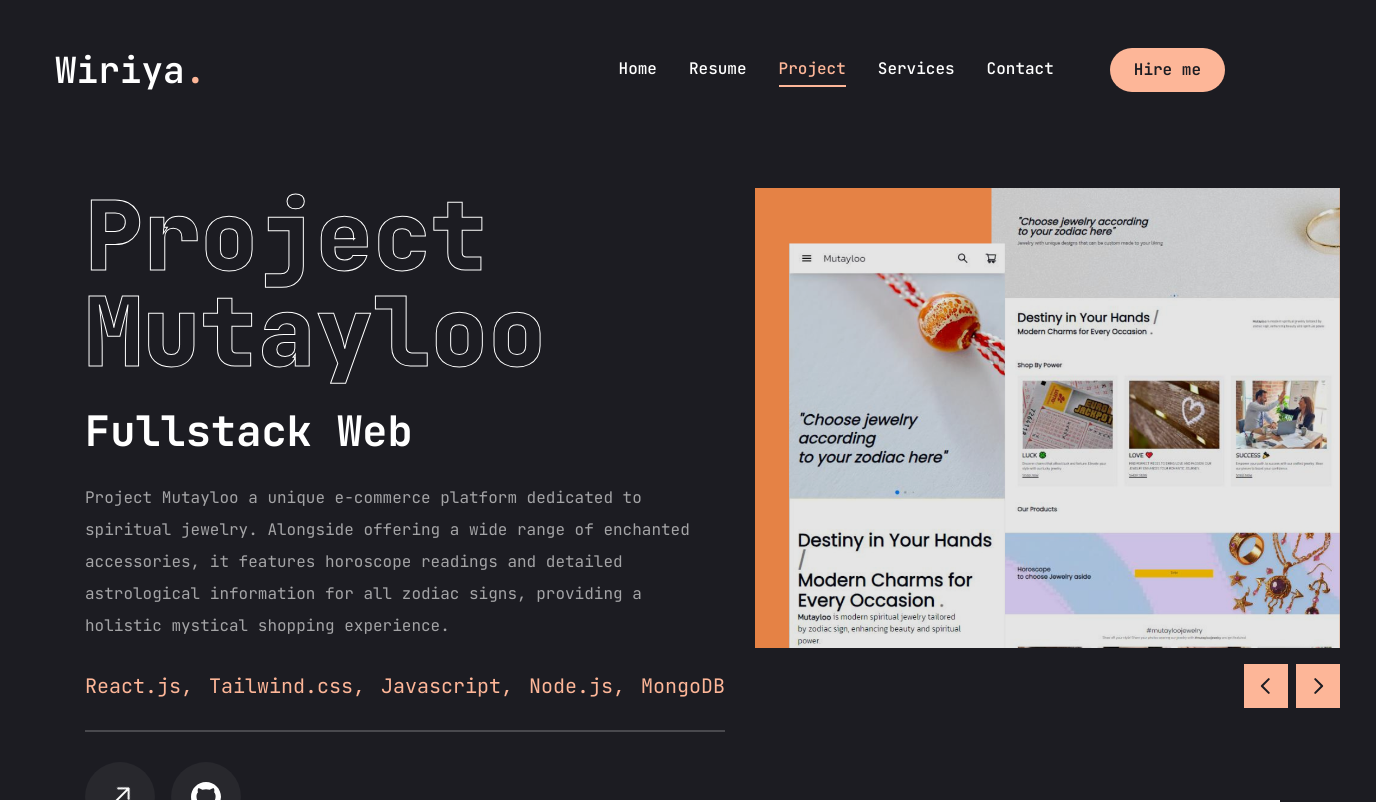
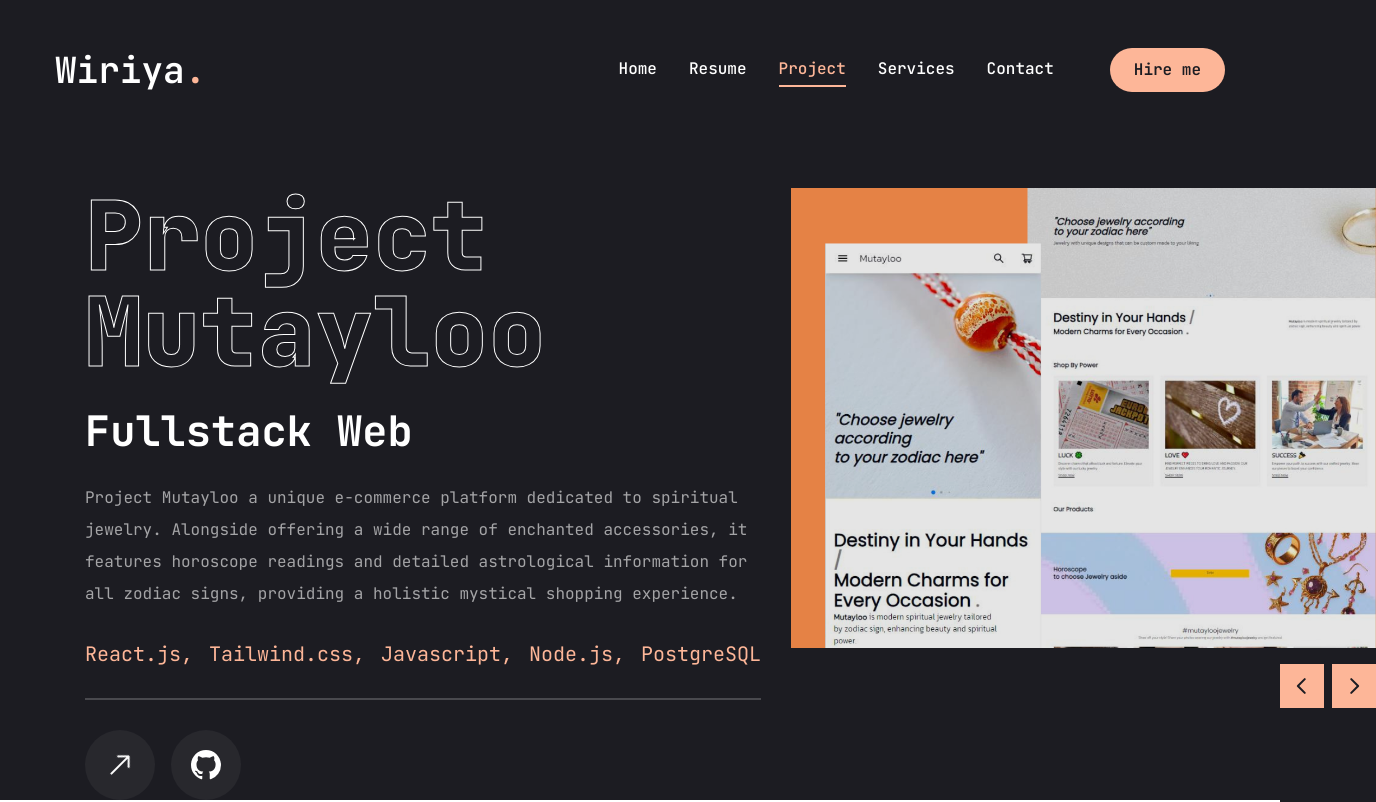
Before and after one commit to mezealot24/WiriyaPortfolio, a Next.js app: page /project in a window 1280 px wide. Shown: the top 802 px of the page, 1376 px wide, since content can reach past the window. Built offline with nearby package versions, Linux system fonts and the light colour scheme.

Commit message:
edit_project

```diff
--- a/app/project/page.jsx
+++ b/app/project/page.jsx
@@ -30,7 +30,7 @@
 			{ name: "Tailwind.css" },
 			{ name: "Javascript" },
 			{ name: "Node.js" },
-			{ name: "MongoDB" },
+			{ name: "PostgreSQL" },
 		],
 		image: "/assets/work/thumb1.png",
 		live: "https://projectmutayloov2-wiriyas-projects.vercel.app/",
@@ -54,7 +54,7 @@
 	},
 	{
 		category: "Game",
-		title: "-game",
+		title: "Simon-game",
 		description: "Simon Game",
 		stack: [
 			{ name: "React.js" },
```
